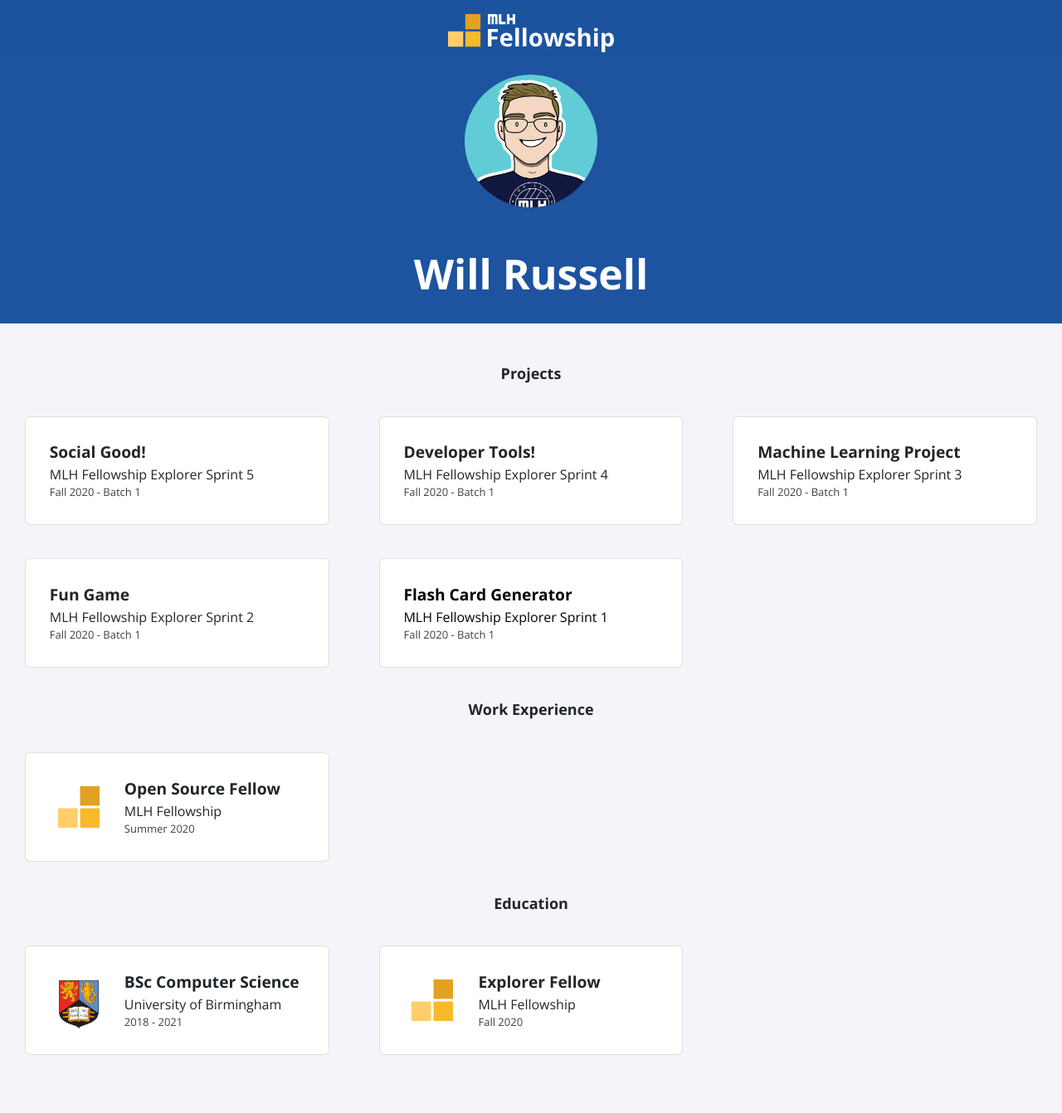
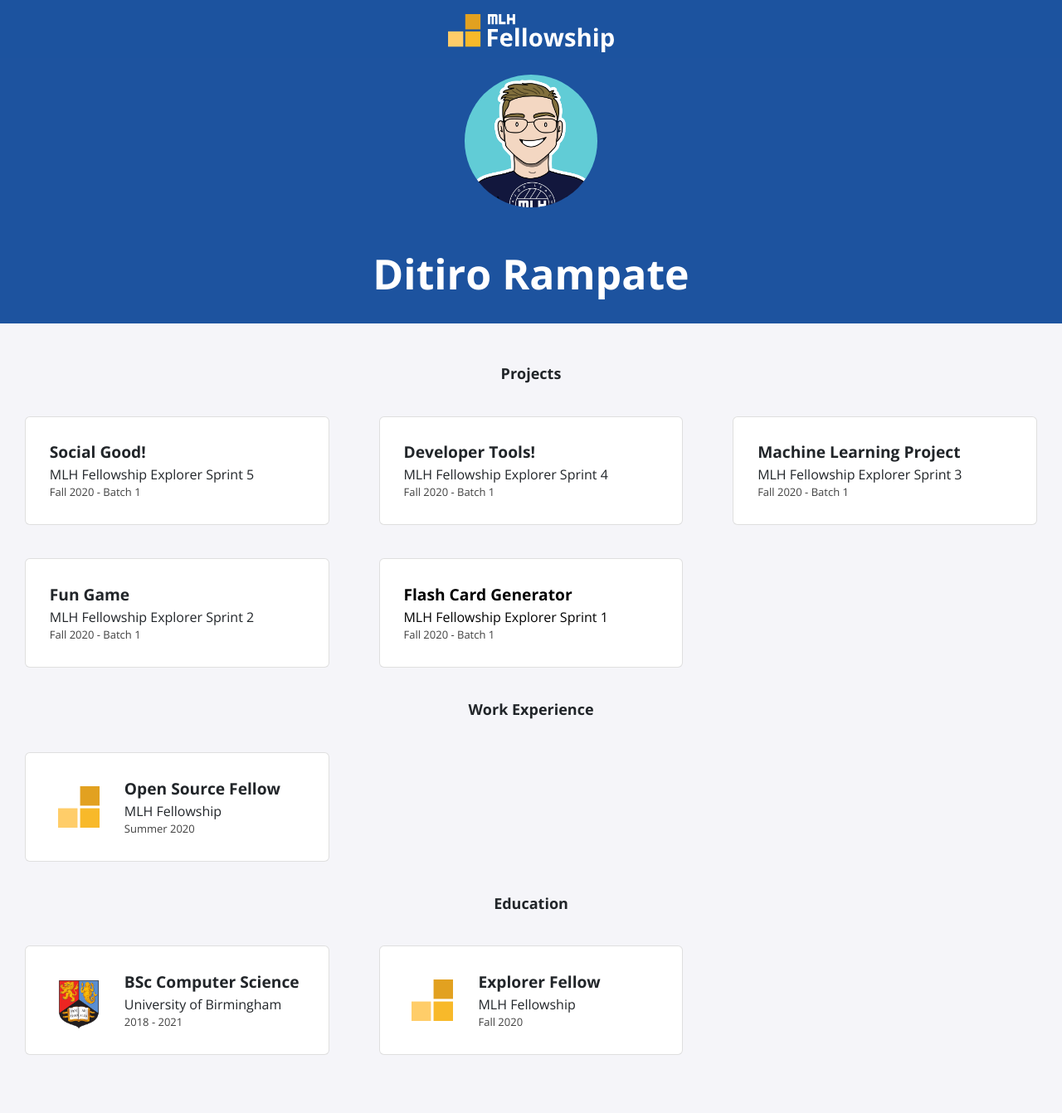
Before and after one commit to ditirodt/ditirodt.github.io, a Jekyll site: the page built from index.html, in a window 1280 px wide. Shown: the whole page at 83% size. Built offline with Jekyll 4.4.1, drawn with Linux system fonts in a browser that asks for light colours; nearby versions of some CDN libraries.

Commit message:
update config_yml to include name and social meadi

```diff
--- a/_config.yml
+++ b/_config.yml
@@ -1,13 +1,13 @@
-title: "Will Russell"
-email: fellowship@mlh.io
+title: "Ditiro Rampate"
+email: ditirorampate@gmail.com
 description: >- # this means to ignore newlines until "baseurl:"
   Write an awesome description for your new site here. You can edit this
   line in _config.yml. It will appear in your document head meta (for
   Google search results) and in your feed.xml site description.
 baseurl: "/"
-url: "/portfolio-template"
-twitter_username: mlhacks
-github_username:  mlh-fellowship
+url: "https://ditirodt.github.io"
+twitter_username: ditiro_dt
+github_username:  ditirodt
 
 sass:
   sass_dir: _sass
```
